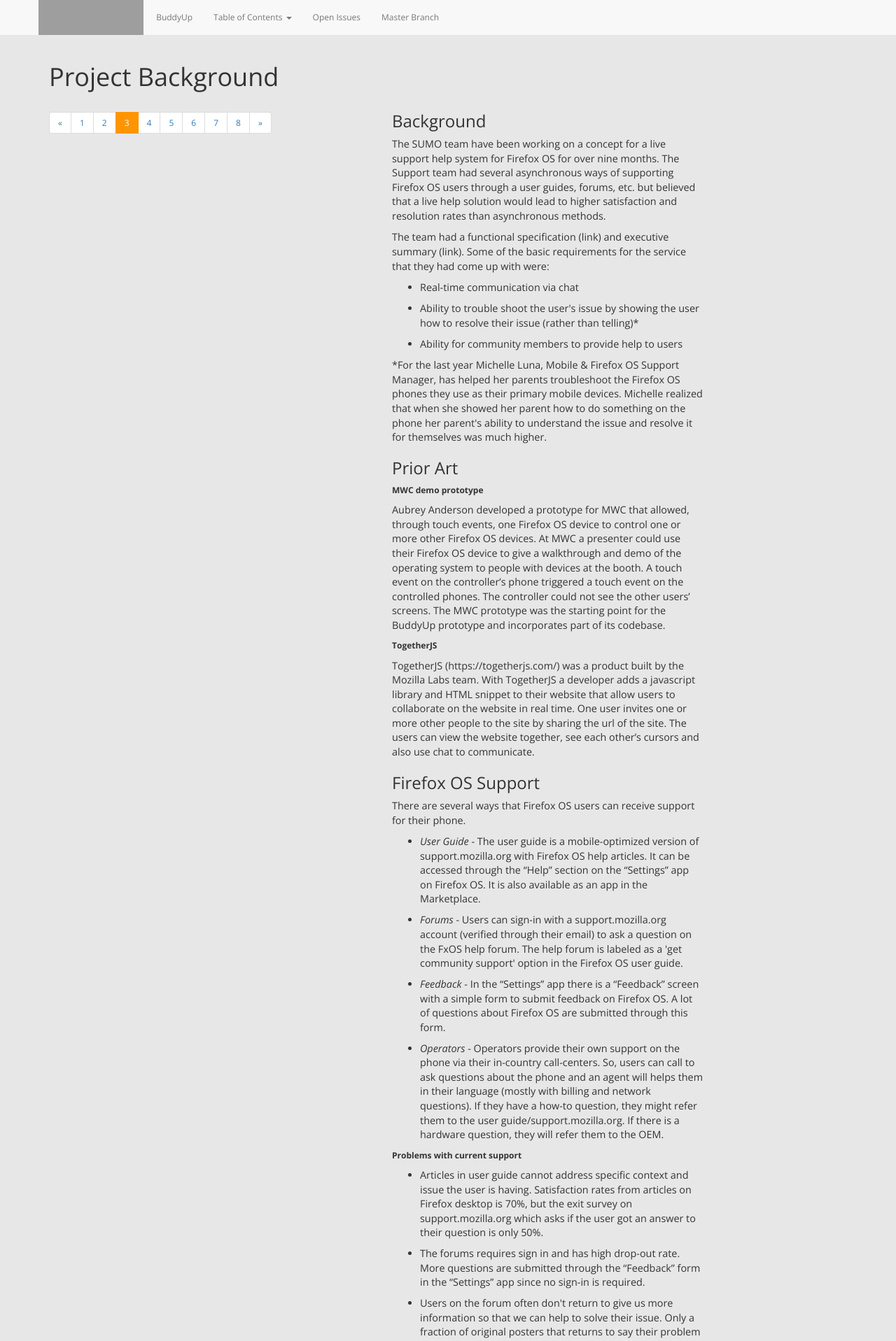
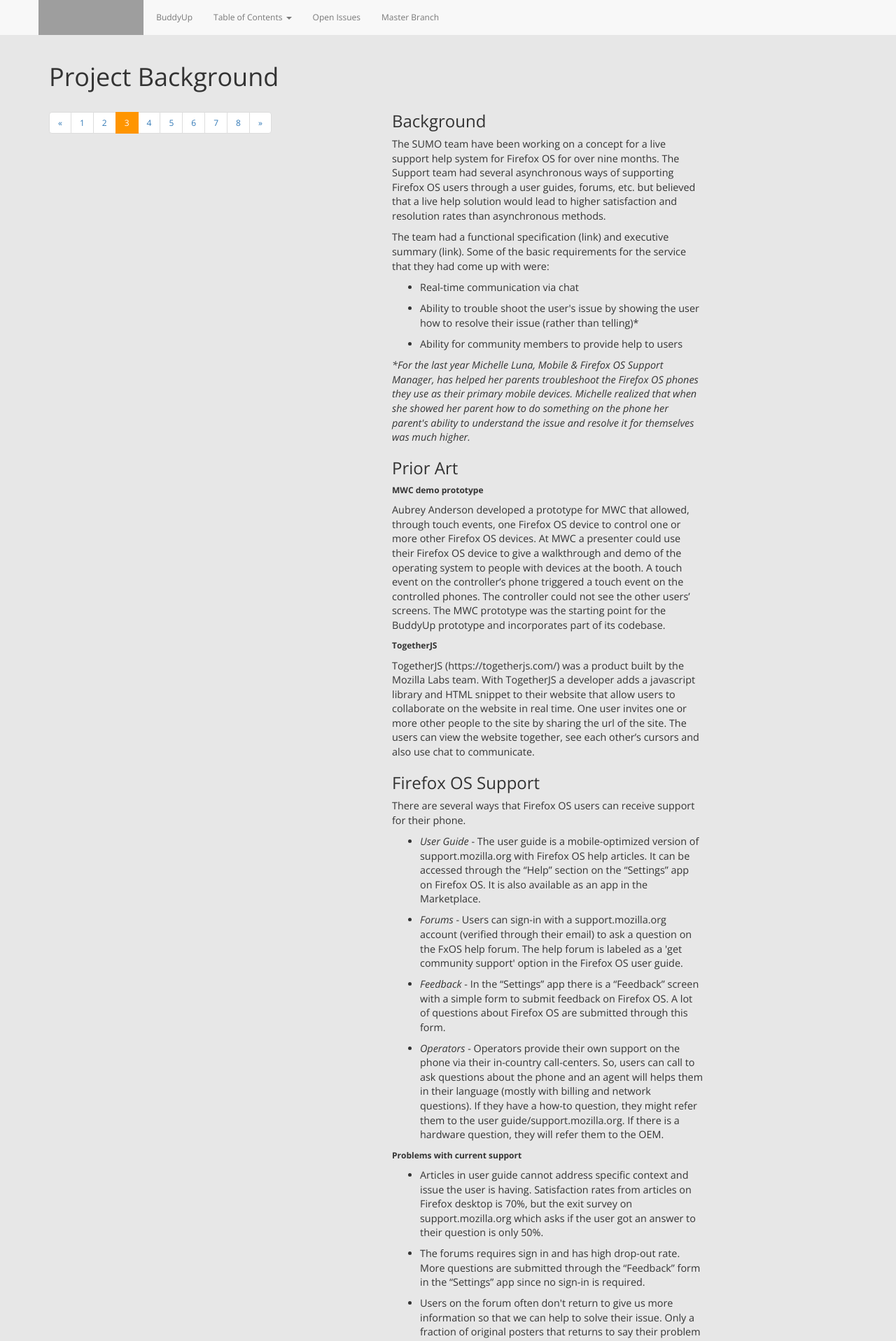
Before and after one commit to mhanratty/marketplaceux-buddyup, a Jekyll site: the page built from projectBackground.html, in a window 1280 px wide. Shown: the top 1917 px of the page at 70% size. Built offline with Jekyll 4.4.1, drawn with Linux system fonts in a browser that asks for light colours; nearby versions of some CDN libraries; grey boxes are pictures that could not be loaded.

```diff
--- a/projectBackground.html
+++ b/projectBackground.html
@@ -29,7 +29,8 @@ multisequence: three
 		</ul>
 
 		<p class="longText">
-		*For the last year Michelle Luna, Mobile & Firefox OS Support Manager, has helped her parents troubleshoot the Firefox OS phones they use as their primary mobile devices. Michelle realized that when she showed her parent how to do something on the phone her parent's ability to understand the issue and resolve it for themselves was much higher.
+		<i>*For the last year Michelle Luna, Mobile & Firefox OS Support Manager, has helped her parents troubleshoot the Firefox OS phones they use as their primary mobile devices. Michelle realized that when she showed her parent how to do something on the phone her parent's ability to understand the issue and resolve it for themselves was much higher.
+		</i>
 		</p>
 
 	<h3>Prior Art </h3>
```
